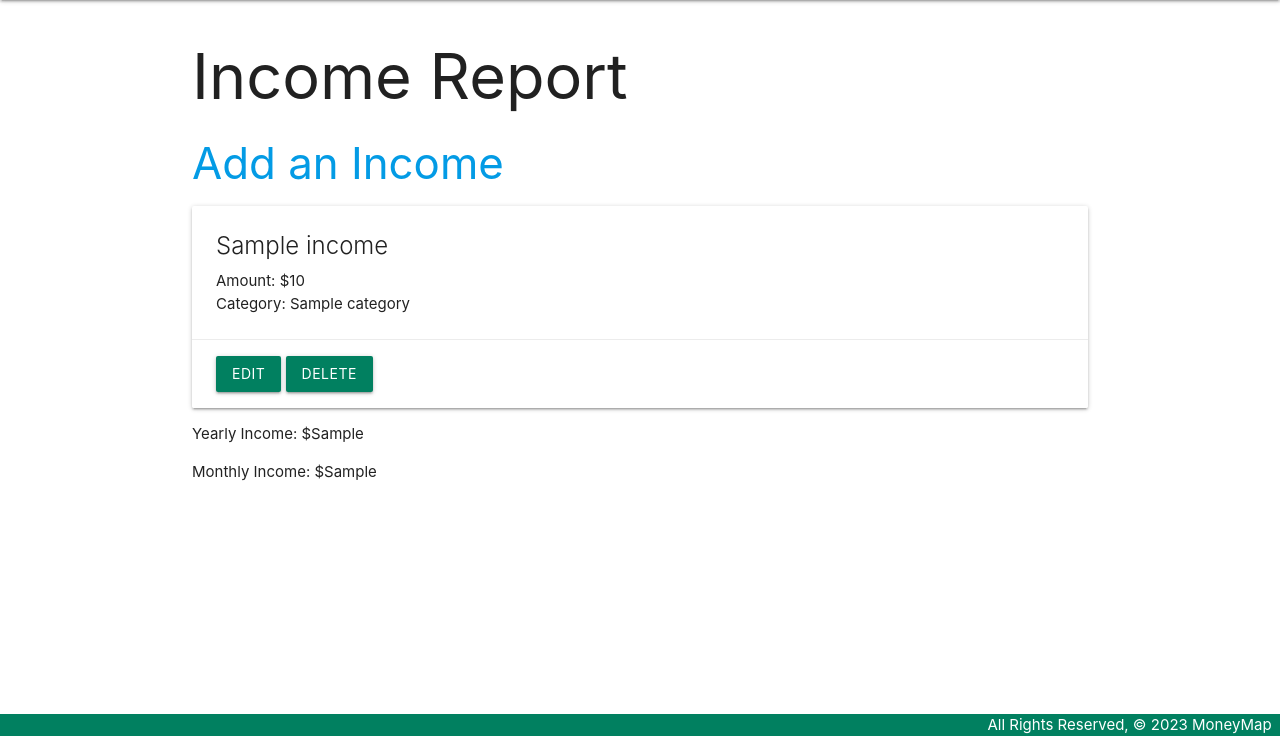
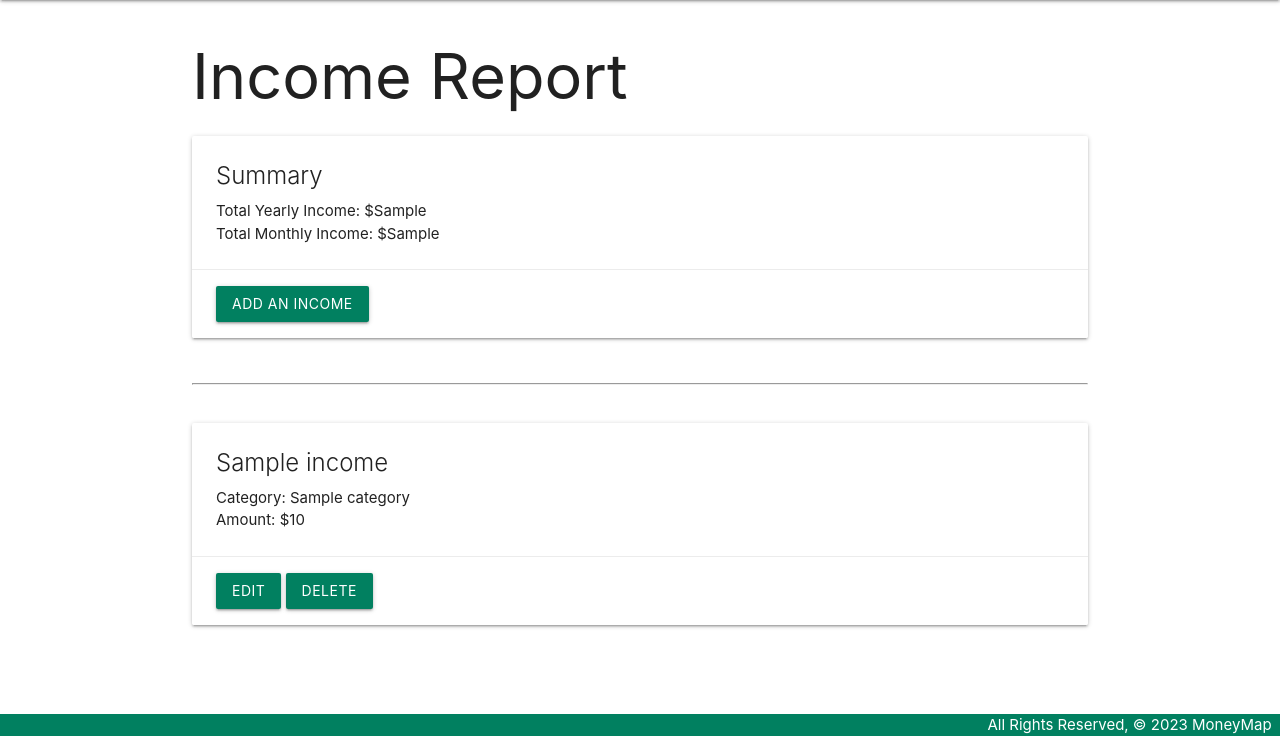
Before and after one commit to AlyssaAlonso/moneymap, a Django app: template main_app/templates/income/index.html in a window 1280 px wide. Shown: the part 64-800 px from the top of the page. Run offline with Django 3.2, Linux system fonts and the light colour scheme; the template is opened without the code that fills it: most values are stand-ins (such as "Sample title", 1, 10 or a date in 2020).

Commit message:
style finance index pages

```diff
--- a/main_app/static/css/style.css
+++ b/main_app/static/css/style.css
@@ -14,13 +14,17 @@ footer.page-footer {
   background-color: #018060;
 }
 
+a:hover {
+  color: #dcbb57;
+}
+
 .btn {
   background-color: #018060;
 }
 
-a:hover,
 .btn:hover {
   color: #dcbb57;
+  background-color: #317058;
 }
 
 .moneymap-logo {
@@ -38,3 +42,11 @@ a:hover,
   width: 100%;
   height: auto;
 }
+
+.table-container {
+  margin-left: 0px;
+}
+
+div.col.s8.table-col {
+  padding: 0px;
+}
--- a/main_app/templates/income/index.html
+++ b/main_app/templates/income/index.html
@@ -1,13 +1,27 @@
 {% extends 'base.html' %} {% block content %}
 
 <h1>Income Report</h1>
-<h3><a href="{% url 'income_create' %}">Add an Income</a></h3>
+
+<div class="card">
+  <div class="card-content">
+    <span class="card-title">Summary</span>
+    <p>Total Yearly Income: ${{ yearly_income }}</p>
+    <p>Total Monthly Income: ${{ rounded_monthly_income }}</p>
+  </div>
+  <div class="card-action">
+    <a href="{% url 'income_create' %}" class="btn">Add an Income</a>
+  </div>
+</div>
+<br />
+<hr />
+<br />
+
 {% for income in income %}
 <div class="card">
   <div class="card-content">
     <span class="card-title">{{ income.name }}</span>
+    <p>Category: {{ income.category }}</p>
     <p>Amount: ${{ income.amount }}</p>
-    <p>Category: {{ income.category }}</p>
   </div>
   <div class="card-action">
     <form action="{% url 'income_delete' income.id %}" method="POST">
@@ -17,8 +31,4 @@
     </form>
   </div>
 </div>
-{% endfor %}
-
-<p>Yearly Income: ${{ yearly_income }}</p>
-<p>Monthly Income: ${{ rounded_monthly_income }}</p>
-{% endblock %}
+{% endfor %} {% endblock %}
```
Also changed, not shown: main_app/templates/bills/index.html (+16 -7 lines), main_app/templates/expenses/index.html (+15 -6 lines), main_app/templates/finhealth/index.html (+4 -6 lines).
